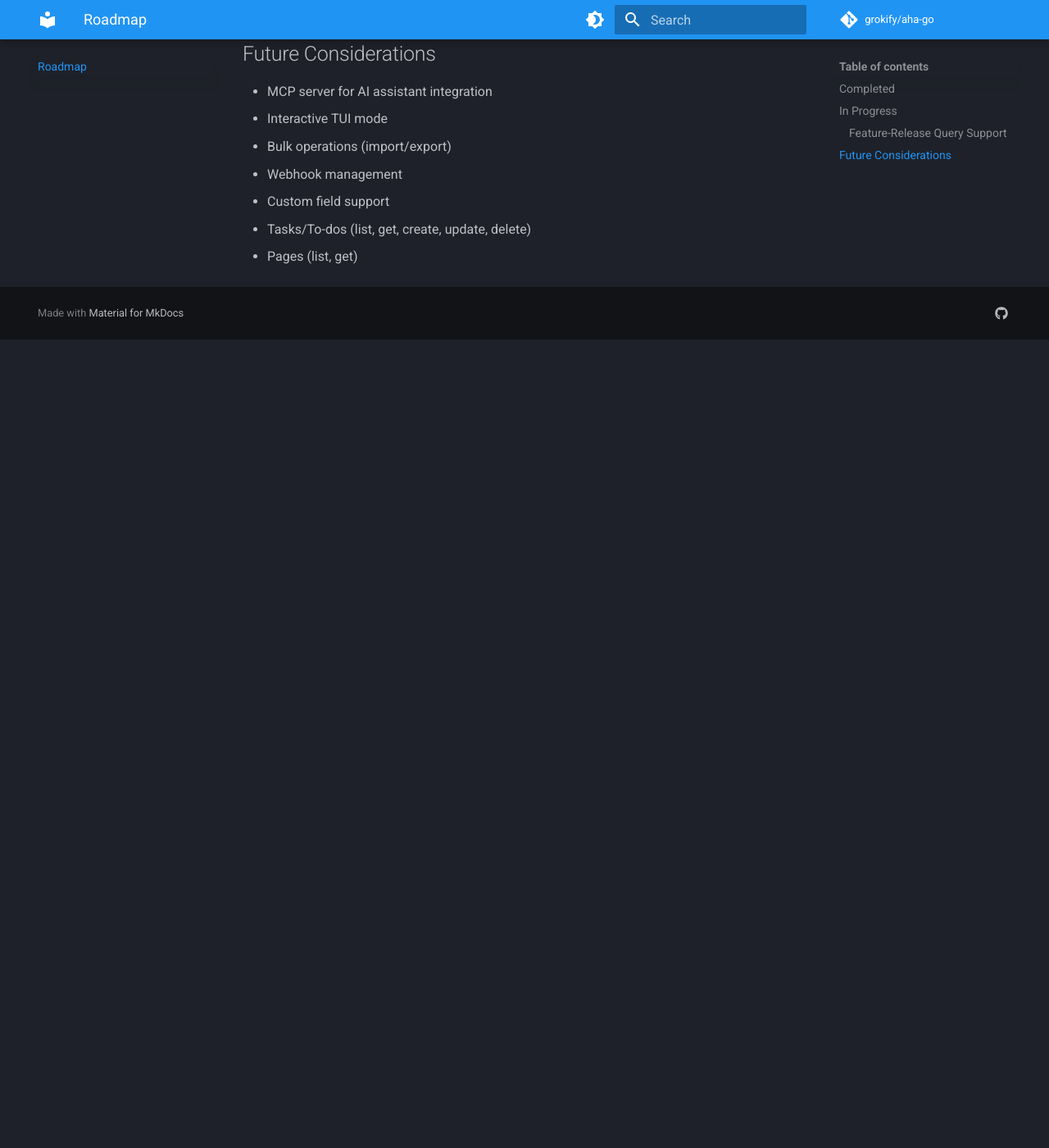
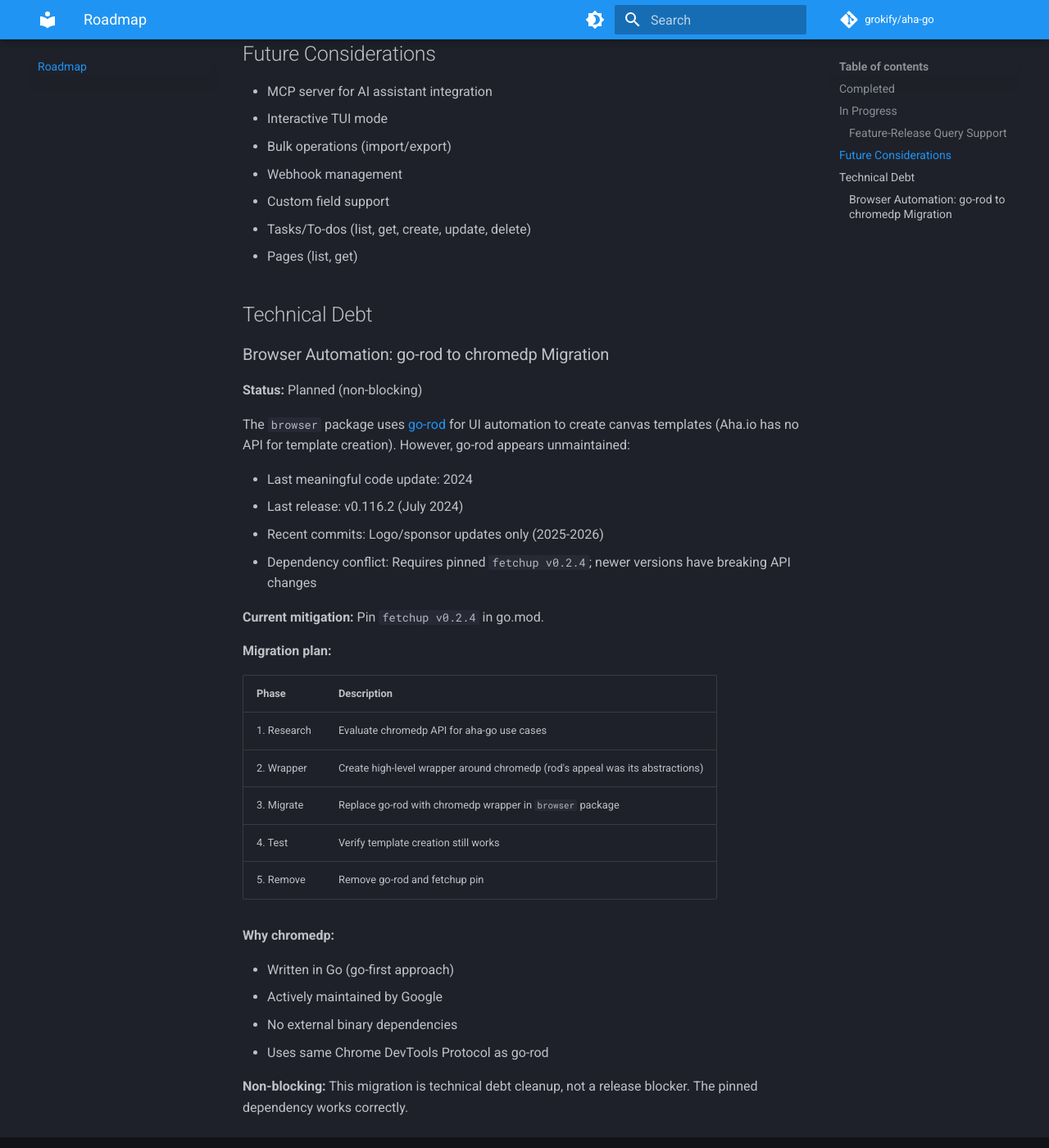
Before and after one commit to grokify/aha-go, an MkDocs documentation site: the page built from docs/specs/ROADMAP.md, in a window 1280 px wide and 1400 px high, scrolled down 1474 px. Shown: the whole window at 82% size. Built offline with MkDocs 1.6.1 and Material for MkDocs 9.7.7, drawn with Linux system fonts in a browser that asks for light colours; comment, search, counter and statistics services are not loaded; before the commit the page ends 1888 px from its top, so only the background shows below that.

Commit message:
docs: document go-rod dependency situation and migration plan
- go.mod: Add detailed comments explaining go-rod/fetchup pin
- ROADMAP: Add Technical Debt section with chromedp migration plan

go-rod v0.116.2 (July 2024) appears unmaintained. Plan to migrate to
chromedp with a high-level wrapper, but this is non-blocking for
releases since the pinned dependency works correctly.

Co-Authored-By: Claude Opus 4.5 <noreply@anthropic.com>

```diff
--- a/docs/specs/ROADMAP.md
+++ b/docs/specs/ROADMAP.md
@@ -47,3 +47,37 @@ Enable querying features by release date or name, supporting aha-studio's cached
 - Custom field support
 - Tasks/To-dos (list, get, create, update, delete)
 - Pages (list, get)
+
+## Technical Debt
+
+### Browser Automation: go-rod to chromedp Migration
+
+**Status:** Planned (non-blocking)
+
+The `browser` package uses [go-rod](https://github.com/go-rod/rod) for UI automation to create canvas templates (Aha.io has no API for template creation). However, go-rod appears unmaintained:
+
+- Last meaningful code update: 2024
+- Last release: v0.116.2 (July 2024)
+- Recent commits: Logo/sponsor updates only (2025-2026)
+- Dependency conflict: Requires pinned `fetchup v0.2.4`; newer versions have breaking API changes
+
+**Current mitigation:** Pin `fetchup v0.2.4` in go.mod.
+
+**Migration plan:**
+
+| Phase | Description |
+|-------|-------------|
+| 1. Research | Evaluate chromedp API for aha-go use cases |
+| 2. Wrapper | Create high-level wrapper around chromedp (rod's appeal was its abstractions) |
+| 3. Migrate | Replace go-rod with chromedp wrapper in `browser` package |
+| 4. Test | Verify template creation still works |
+| 5. Remove | Remove go-rod and fetchup pin |
+
+**Why chromedp:**
+
+- Written in Go (go-first approach)
+- Actively maintained by Google
+- No external binary dependencies
+- Uses same Chrome DevTools Protocol as go-rod
+
+**Non-blocking:** This migration is technical debt cleanup, not a release blocker. The pinned dependency works correctly.
```
Also changed, not shown: 1 other file.
